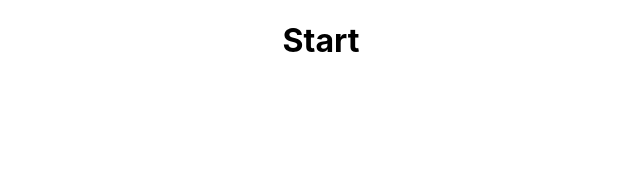
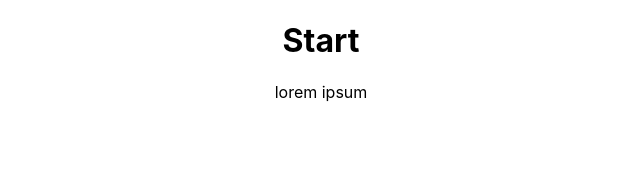
Before and after one commit to nickpreston24/mem-berries, a React (Create React App) app: page / in a window 1280 px wide. Shown: the top 172 px of the page, without its empty margins (319-959 px from the left). Built offline with nearby package versions, Linux system fonts and the light colour scheme.

Commit message:
gh-pages

```diff
--- a/src/App.js
+++ b/src/App.js
@@ -6,6 +6,7 @@ class App extends Component {
     return (
       <div className="App">
         <h1>Start</h1>
+        <p>lorem ipsum</p>
       </div>
     );
   }
```
